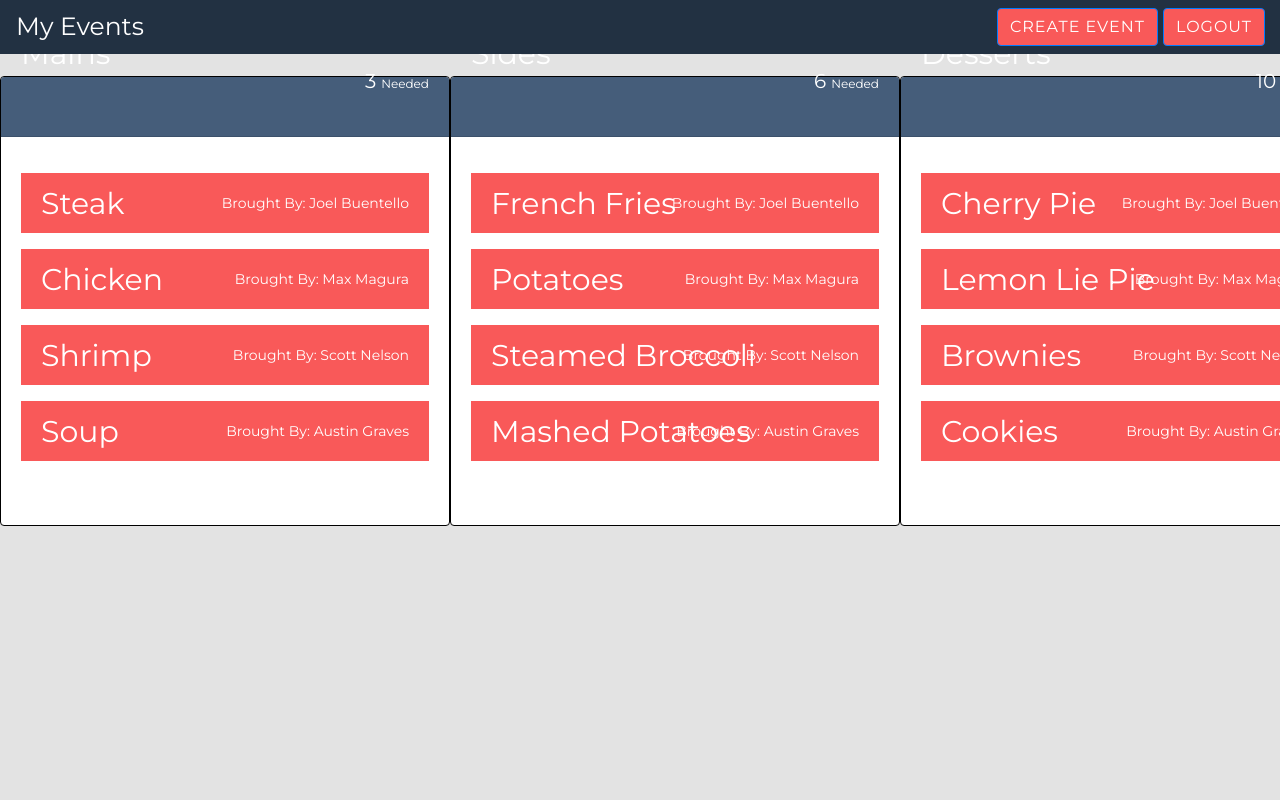
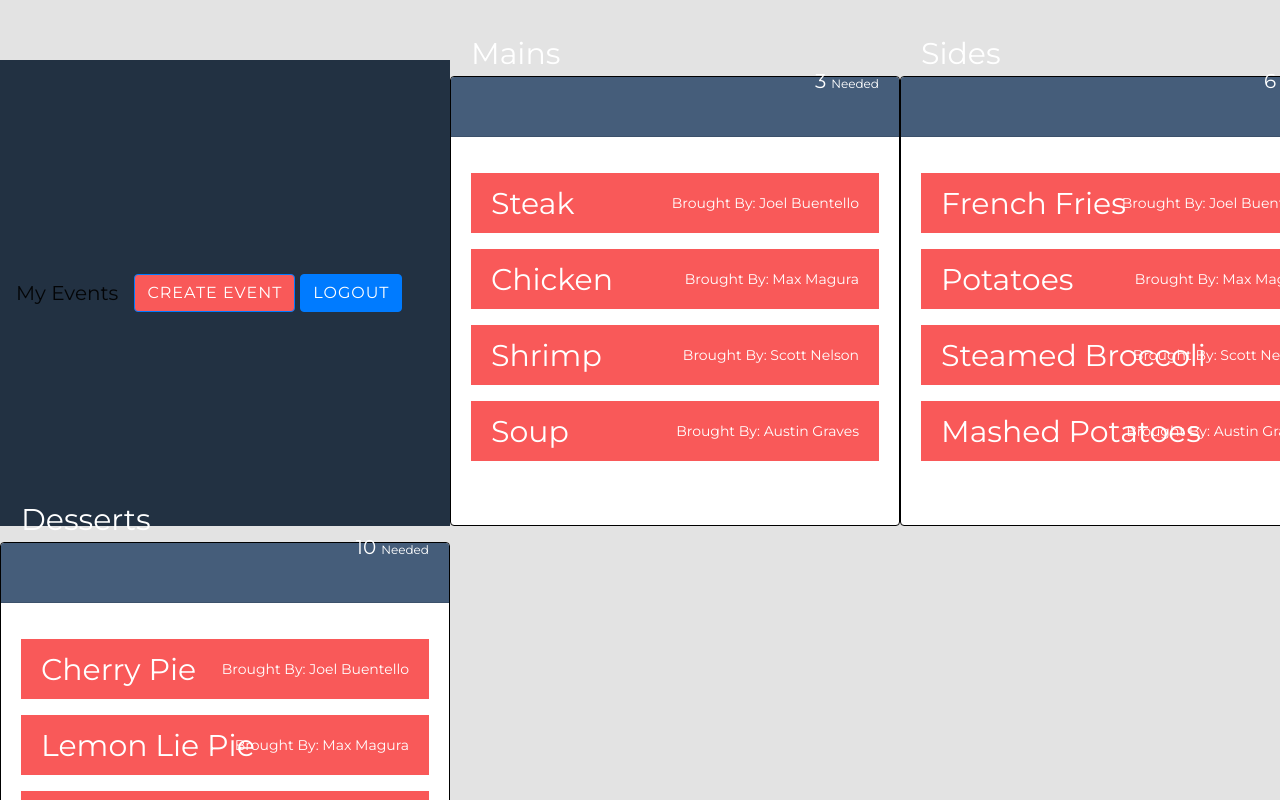
Before and after one commit to max-magura/raduno, a React (Create React App) app in the folder client/: page / in a window 1280 px wide. Shown: the top 800 px of the page. Built offline with nearby package versions, Linux system fonts and the light colour scheme.

Commit message:
added zip code validation

```diff
--- a/client/src/components/AdminNav/AdminNav.js
+++ b/client/src/components/AdminNav/AdminNav.js
@@ -52,15 +52,6 @@ class AdminNav extends React.Component {
       console.log(this.state);
   }
 
-  // validateZipCode(str) {
-  //   isValidZip = /(^\d{5}$)|(^\d{5}-\d{4}$)/;
-  //   if (isValidZip.test(str)) {
-  //     return true;}
-  //   else {
-  //     return false;
-  //   };
-  // };
-
   handleCreateEventFormSubmit = event =>{
     event.preventDefault();
 
@@ -83,23 +74,24 @@ class AdminNav extends React.Component {
     this.handleCloseCreateEvent();
   }
 
+  getZipCode = (str) => {
+    var regex = /(^\d{5}$)|(^\d{5}-\d{4}$)/;
+    if(regex.test(this.state.eventLocationZipCode)) {
+    }
+    else {
+      alert("Please enter a valid zip code.");
+      this.setState({eventLocationZipCode: ""});
+    }
+  }
 
   render() {
 
-    // var isZipCodeEnabled = false
-
-    // if (this.state.eventLocationZipCode = /(^\d{5}$)|(^\d{5}-\d{4}$)/.test("90210")) {
-    //   isZipCodeEnabled = true
-    // }
-
     return (
     <>
-    <Navbar fixed="top" className="navbar color-adminNav admin-navbar" expand="lg" variant="light">
-      <div className="myEvents">My Events</div>
-        <div className="containerButton">
-          <Button className="createEvent" onClick={this.handleShowCreateEvent}>Create Event</Button>
-          <Button className="logoutButton" type="submit">Logout</Button>
-        </div>
+    <Navbar className="navbar color-adminNav admin-navbar" expand="lg" variant="light">
+      <Navbar.Brand href="#">My Events</Navbar.Brand>
+      <Button className="createEvent" onClick={this.handleShowCreateEvent}>Create Event</Button>
+      <Button className="align-right btn-primary2" type="submit">Logout</Button>
     </Navbar>
 
     <Modal show={this.state.showCreateEvent} onHide={this.handleCloseCreateEvent}>
@@ -199,7 +191,7 @@ class AdminNav extends React.Component {
 
         <Form.Group>
           <Form.Label>Location Zip Code</Form.Label>
-          <Form.Control type="text" name="eventLocationZipCode" value={this.state.eventLocationZipCode} onChange={this.handleInputChange} placeholder="37212"/>
+          <Form.Control type="text" name="eventLocationZipCode" value={this.state.eventLocationZipCode} onChange={this.handleInputChange} placeholder="37212" onBlur={this.getZipCode}/>
         </Form.Group>
 
         <Form.Group>
```
